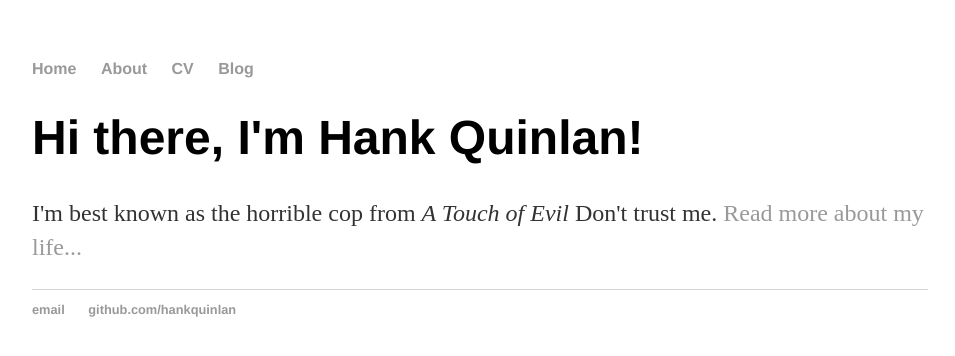
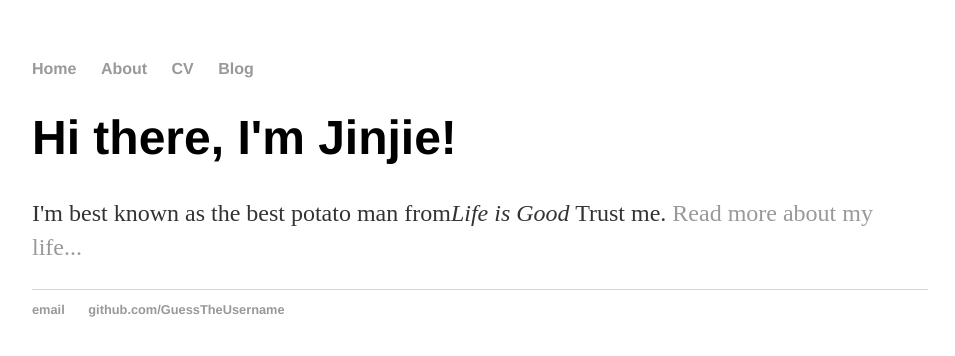
Before and after one commit to jinjiegao/jinjiegao.github.io, a plain HTML site: page index.html in a window 1280 px wide. Shown: the whole page, without its empty margins (160-1115 px from the left). Drawn offline with Linux system fonts and the light colour scheme.

Commit message:
Update index.html

```diff
--- a/index.html
+++ b/index.html
@@ -1,7 +1,7 @@
 <!DOCTYPE html>
 <html>
 	<head>
-		<title>Hank Quinlan, Horrible Cop</title>
+		<title>Jinjie Gao, Best Potato Man</title>
 		<!-- link to main stylesheet -->
 		<link rel="stylesheet" type="text/css" href="/css/main.css">
 	</head>
@@ -16,14 +16,14 @@
 		</nav>
 		<div class="container">
     		<div class="blurb">
-        		<h1>Hi there, I'm Hank Quinlan!</h1>
-				<p>I'm best known as the horrible cop from <em>A Touch of Evil</em> Don't trust me. <a href="/about">Read more about my life...</a></p>
+        		<h1>Hi there, I'm Jinjie!</h1>
+				<p>I'm best known as the best potato man from<em>Life is Good</em> Trust me. <a href="/about">Read more about my life...</a></p>
     		</div><!-- /.blurb -->
 		</div><!-- /.container -->
 		<footer>
     		<ul>
         		<li><a href="mailto:hankquinlanhub@gmail.com">email</a></li>
-        		<li><a href="https://github.com/hankquinlan">github.com/hankquinlan</a></li>
+        		<li><a href="https://github.com/hankquinlan">github.com/GuessTheUsername</a></li>
 			</ul>
 		</footer>
 	</body>
```
